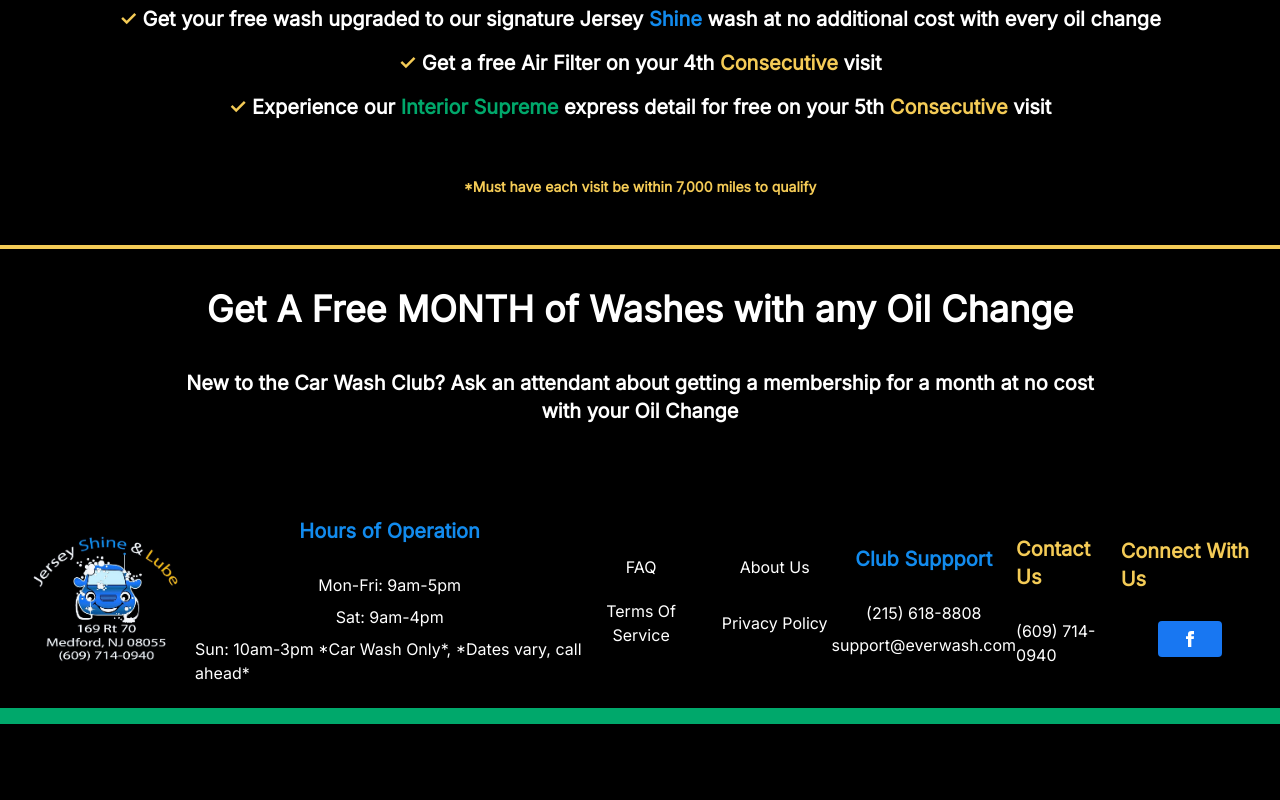
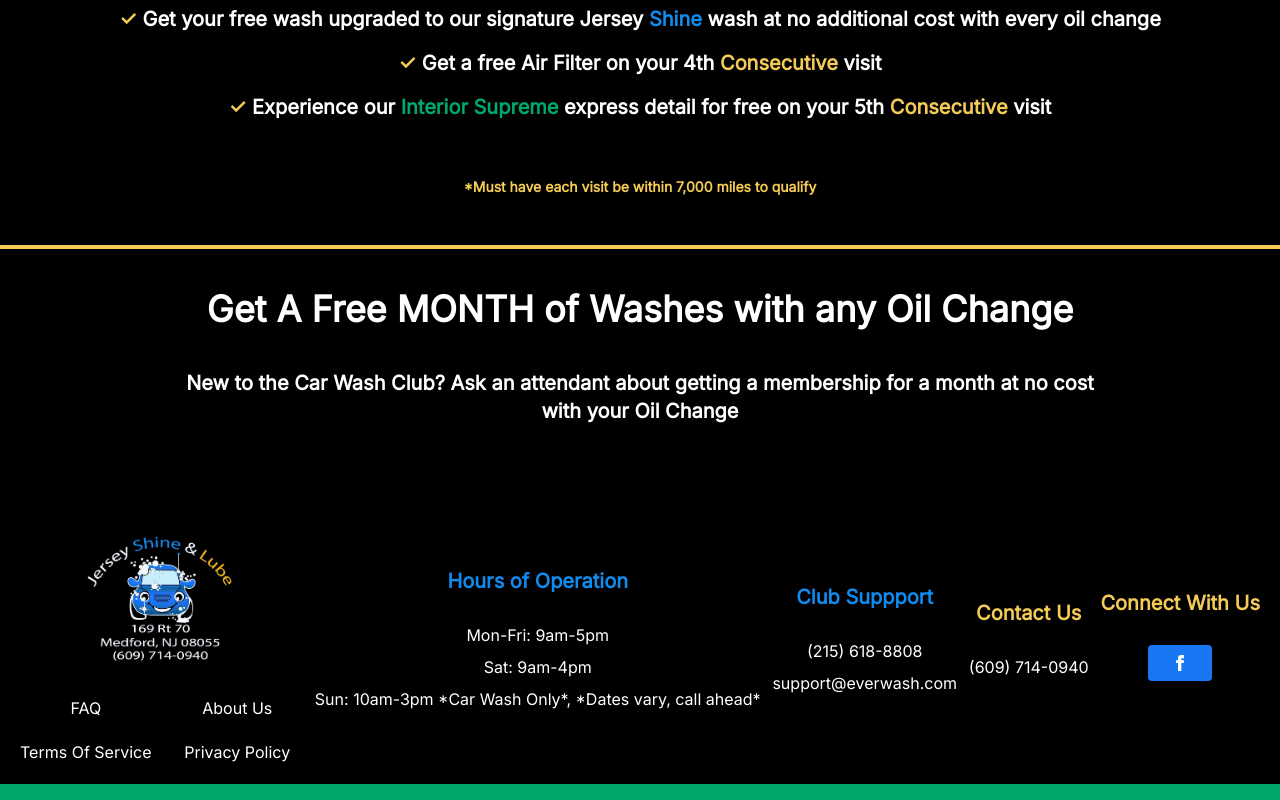
Before and after one commit to kelleyseth/jerseyshinelube, a Next.js app: page /oilchangeservices in a window 1280 px wide. Shown: the part 1810-2610 px from the top of the page. Before the commit the page ends 2534 px from the top, so only its background shows below. Built offline with nearby package versions, Linux system fonts and the light colour scheme.

Commit message:
formatting

```diff
--- a/src/app/components/Footer.tsx
+++ b/src/app/components/Footer.tsx
@@ -5,18 +5,14 @@
     return (
         <div>
             <div className="max-lg:flex-col flex items-center justify-between p-5">
+                <div className="flex flex-col items-center justify-between max-lg:pb-10 gap-2">
+
                     <Image
                         src="/logofull.jpg"
                         alt="full"
                         width={175}
                         height={75}
                     />
-                <div className="flex flex-col items-center justify-between max-lg:pb-10 gap-2">
-                    <h1 className="text-xl font-bold text-[#128bee] max-lg:pt-5 pb-5">Hours of Operation</h1>
-                    <p>Mon-Fri: 9am-5pm</p>
-                    <p>Sat: 9am-4pm</p>
-                    <p>Sun: 10am-3pm *Car Wash Only*, *Dates vary, call ahead*</p>
-                </div>
                     <div className="flex flex-col lg:grid lg:grid-cols-2 gap-5 justify-center text-center items-center">
                         <Link //TODO dead links below, create folder and tsx pages for them
                             href="">
@@ -35,6 +31,14 @@
                             Privacy Policy
                         </Link>
                     </div>
+                </div>
+                <div className="flex flex-col items-center justify-between max-lg:pb-10 gap-2">
+                    <h1 className="text-xl font-bold text-[#128bee] max-lg:pt-5 pb-5">Hours of Operation</h1>
+                    <p>Mon-Fri: 9am-5pm</p>
+                    <p>Sat: 9am-4pm</p>
+                    <p>Sun: 10am-3pm *Car Wash Only*, *Dates vary, call ahead*</p>
+                </div>
+
                 <div className="flex flex-col items-center justify-between gap-2">
                     <h2 className="text-xl font-bold text-[#128bee] max-lg:pt-10 pb-5">Club Suppport</h2>
                     <a href="tel:12156188808">(215) 618-8808</a>
```
Lines whose indentation alone changed are shown as unchanged.
